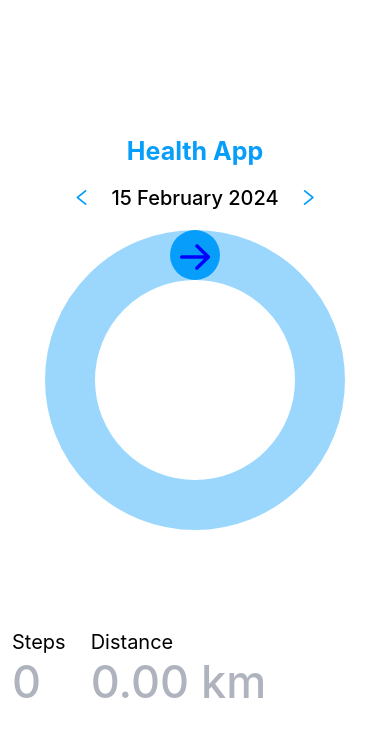
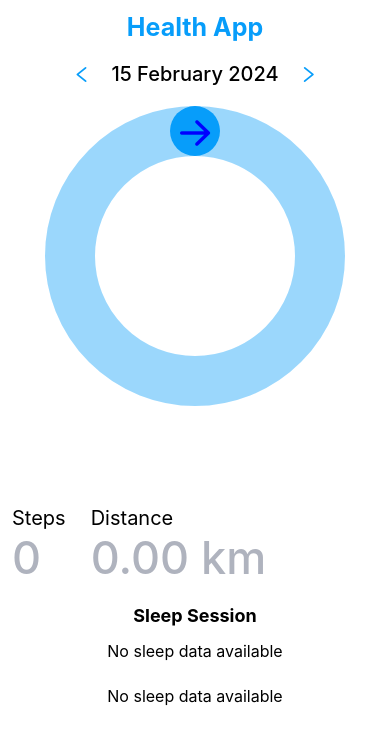
Before and after one commit to hilmiardani/HealthApp, a React Native app: screen / in a window 390 px wide. Shown: the top 744 px of the page. Built offline with nearby package versions, Linux system fonts and the light colour scheme.

Commit message:
21-2-2024 - Membuat komponen sleep session untuk menampilkan data sleep - Setting untuk mendapatkan sleep data - Manajemen state dan fungsi sleep untuk ditampilkan

```diff
--- a/App.tsx
+++ b/App.tsx
@@ -1,58 +1,42 @@
-// import { StatusBar } from 'expo-status-bar';
-import { StatusBar, StyleSheet, Text, TouchableOpacity, View } from 'react-native';
+import React, { useState } from 'react';
+import { View, Text, ScrollView, StyleSheet, TouchableOpacity } from 'react-native';
 import Value from './src/components/Value';
 import RingProgress from './src/components/RingProgress';
-import { useState } from 'react';
 import useHealthData from './src/hooks/useHealthData';
-// import { AntDesign } from '@expo/vector-icons';
-import dayjs, { Dayjs } from "dayjs";
+import dayjs from 'dayjs';
 import Icon from 'react-native-vector-icons/AntDesign';
+import SleepSessionComponent from './src/components/SleepSession';
 
 const STEPS_GOAL = 2000;
 
 export default function App() {
   const [date, setDate] = useState(new Date());
-  const { steps, flights, distance } = useHealthData(date);
+  const { steps, flights, distance, sleepSession } = useHealthData(date);
 
   const changeDate = (numDays: number) => {
-    const currentDate = new Date(date); // Create a copy of the current date
-    // Update the date by adding/subtracting the number of days
+    const currentDate = new Date(date);
     currentDate.setDate(currentDate.getDate() + numDays);
-
-    setDate(currentDate); // Update the state variable
+    setDate(currentDate);
   };
 
-  const MyStatusBar = ({backgroundColor, ...props} : {backgroundColor:any}) => (
-    <View style={[styles.statusBar, { backgroundColor }]}>
-      <StatusBar barStyle="light-content" backgroundColor={backgroundColor} {...props} />
-    </View>
-  );
-
   return (
-    <View style={styles.container}>
-      {/* <MyStatusBar backgroundColor={"#FF0000"} /> */}
-      <Text style={styles.title}>
-        Health App
-      </Text>
+    <ScrollView style={styles.container}>
+      <Text style={styles.title}>Health App</Text>
       <View style={styles.datePicker}>
-        <TouchableOpacity onPress={()=> changeDate(-1)}>
+        <TouchableOpacity onPress={() => changeDate(-1)}>
           <View>
             <Icon name="left" size={20} color="#079dfa" />
           </View>
         </TouchableOpacity>
-        <Text style={styles.date}>{dayjs(date).format("D MMMM YYYY")}</Text>
-        <TouchableOpacity onPress={()=> changeDate(1)}>
+        <Text style={styles.date}>{dayjs(date).format('D MMMM YYYY')}</Text>
+        <TouchableOpacity onPress={() => changeDate(1)}>
           <View>
             <Icon name="right" size={20} color="#079dfa" />
           </View>
         </TouchableOpacity>
       </View>
 
-      <RingProgress
-        radius={150}
-        strokeWidth={50}
-        progress={steps / STEPS_GOAL}
-      />
+      <RingProgress radius={150} strokeWidth={50} progress={steps / STEPS_GOAL} />
 
       <View style={styles.values}>
         <Value label="Steps" value={steps.toString()} />
@@ -60,16 +44,14 @@ export default function App() {
         {/* <Value label="Flights Climbed" value={flights.toString()} /> */}
       </View>
 
-    </View>
+      <SleepSessionComponent sleepData={sleepSession} />
+    </ScrollView>
   );
 }
 
 const styles = StyleSheet.create({
   container: {
-    // flex: 1,
-    height: '100%',
     backgroundColor: 'white',
-    justifyContent: 'center',
     padding: 12,
   },
   title: {
@@ -98,7 +80,4 @@ const styles = StyleSheet.create({
     fontSize: 20,
     marginHorizontal: 20,
   },
-  statusBar: {
-    height: 40,
-  }
 });
--- /dev/null
+++ b/src/components/SleepSession.tsx
@@ -0,0 +1,71 @@
+import React from 'react';
+import { View, Text, StyleSheet } from 'react-native';
+
+interface SleepDataItem {
+  stage: number;
+  startTime: string;
+  endTime: string;
+}
+
+interface SleepSessionComponentProps {
+  sleepData: SleepDataItem[] | null; // Update type to accept null
+}
+
+const SleepSessionComponent: React.FC<SleepSessionComponentProps> = ({ sleepData }) => {
+  const calculateTotalSleepTime = () => {
+    if (!sleepData || sleepData.length === 0) {
+      return 'No sleep data available';
+    }
+
+    const startTime = sleepData[0].startTime;
+    const endTime = sleepData[sleepData.length - 1].endTime;
+    return `${startTime} - ${endTime}`;
+  };
+
+  return (
+    <View style={styles.container}>
+      <Text style={styles.title}>Sleep Session</Text>
+      <Text style={styles.timeRange}>{calculateTotalSleepTime()}</Text>
+      {sleepData && sleepData.length > 0 ? (
+        sleepData.map((item, index) => (
+          <View key={index} style={styles.sleepItem}>
+            <Text>{`Stage ${item.stage}`}</Text>
+            <Text>{`${item.startTime} - ${item.endTime}`}</Text>
+          </View>
+        ))
+      ) : (
+        <Text style={styles.noData}>No sleep data available</Text>
+      )}
+    </View>
+  );
+};
+
+const styles = StyleSheet.create({
+  container: {
+    flex: 1,
+    padding: 10,
+  },
+  title: {
+    textAlign: 'center',
+    fontSize: 18,
+    fontWeight: 'bold',
+    marginVertical: 10,
+  },
+  timeRange: {
+    textAlign: 'center',
+    fontSize: 16,
+    marginVertical: 5,
+  },
+  sleepItem: {
+    flexDirection: 'row',
+    justifyContent: 'space-between',
+    padding: 10,
+  },
+  noData: {
+    textAlign: 'center',
+    fontSize: 16,
+    marginTop: 20,
+  },
+});
+
+export default SleepSessionComponent;
--- a/src/hooks/useHealthData.tsx
+++ b/src/hooks/useHealthData.tsx
@@ -30,6 +30,7 @@ const useHealthData = (date: Date) => {
   const [steps, setSteps] = useState(0);
   const [flights, setFlights] = useState(0);
   const [distance, setDistance] = useState(0);
+  const [sleepSession, setSleepSession] = useState<any>(null);
 
   // iOS - HealthKit
   useEffect(() => {
@@ -93,14 +94,10 @@ const useHealthData = (date: Date) => {
 
   // Android - Health Connect
   const readSampleData = async () => {
-    console.log("Trigger");
-
     // initialize the client
     const isInitialized = await initialize();
-    console.log('Initialized: ', isInitialized);
 
     if (!isInitialized) {
-      // console.log('Not initialized');
       return;
     }
 
@@ -122,6 +119,16 @@ const useHealthData = (date: Date) => {
       endTime: new Date(date.setHours(23, 59, 59, 999)).toISOString(),
     };
 
+    // const currentDate = new Date();
+    const previousDay = new Date(date);
+    previousDay.setDate(date.getDate() - 1);
+
+    const timeRangeFilterPreviousDay: TimeRangeFilter = {
+      operator: 'between',
+      startTime: new Date(previousDay.setHours(0, 0, 0, 0)).toISOString(),
+      endTime: new Date(previousDay.setHours(23, 59, 59, 999)).toISOString(),
+    };
+
     // Steps
     const steps = await readRecords('Steps', { timeRangeFilter });
     const totalSteps = steps.reduce((sum, cur) => sum + cur.count, 0);
@@ -133,6 +140,7 @@ const useHealthData = (date: Date) => {
       (sum, cur) => sum + cur.distance.inMeters,
       0
     );
+    console.log('Total Distance: ', totalDistance);
     setDistance(totalDistance);
 
     // Floors climbed
@@ -148,17 +156,18 @@ const useHealthData = (date: Date) => {
     // console.log('Total Heart Rate: ', totalHeartRate);
 
     // Sleep
-    const sleep = await readRecords('SleepSession', { timeRangeFilter });
+    const sleep = await readRecords('SleepSession', { timeRangeFilter: timeRangeFilterPreviousDay });
     // const totalSleep = sleep
-    // console.log('Total Sleep: ', totalSleep);
+    setSleepSession(sleep[0].stages || []);
+    console.log('Sleep: ', sleep);
 
     // Calories Burned
     const result = await readRecords('ActiveCaloriesBurned', { timeRangeFilter });
-    console.log('Result: ', result);
+    // console.log('Result: ', result);
 
     // Testing
-    readRecords('HeartRate', { timeRangeFilter }).then((result) => {
-      console.log('Retrieved records: ', JSON.stringify({ result }, null, 2)); // Retrieved records:  {"result":[{"startTime":"2023-01-09T12:00:00.405Z","endTime":"2023-01-09T23:53:15.405Z","energy":{"inCalories":15000000,"inJoules":62760000.00989097,"inKilojoules":62760.00000989097,"inKilocalories":15000},"metadata":{"id":"239a8cfd-990d-42fc-bffc-c494b829e8e1","lastModifiedTime":"2023-01-17T21:06:23.335Z","clientRecordId":null,"dataOrigin":"com.healthconnectexample","clientRecordVersion":0,"device":0}}]}
+    readRecords('SleepSession', { timeRangeFilter: timeRangeFilterPreviousDay }).then((result) => {
+      // console.log('Retrieved records: ', JSON.stringify({ result }, null, 2)); // Retrieved records:  {"result":[{"startTime":"2023-01-09T12:00:00.405Z","endTime":"2023-01-09T23:53:15.405Z","energy":{"inCalories":15000000,"inJoules":62760000.00989097,"inKilojoules":62760.00000989097,"inKilocalories":15000},"metadata":{"id":"239a8cfd-990d-42fc-bffc-c494b829e8e1","lastModifiedTime":"2023-01-17T21:06:23.335Z","clientRecordId":null,"dataOrigin":"com.healthconnectexample","clientRecordVersion":0,"device":0}}]}
     });
 
   };
@@ -184,8 +193,7 @@ const useHealthData = (date: Date) => {
     if (Platform.OS !== 'android') {
       return;
     }
-    console.log("Trigger from date");
-    checkAvailability();
+    // checkAvailability();
     readSampleData();
   }, [date]);
 
@@ -193,6 +201,7 @@ const useHealthData = (date: Date) => {
     steps,
     flights,
     distance,
+    sleepSession
   };
 };
 
```
